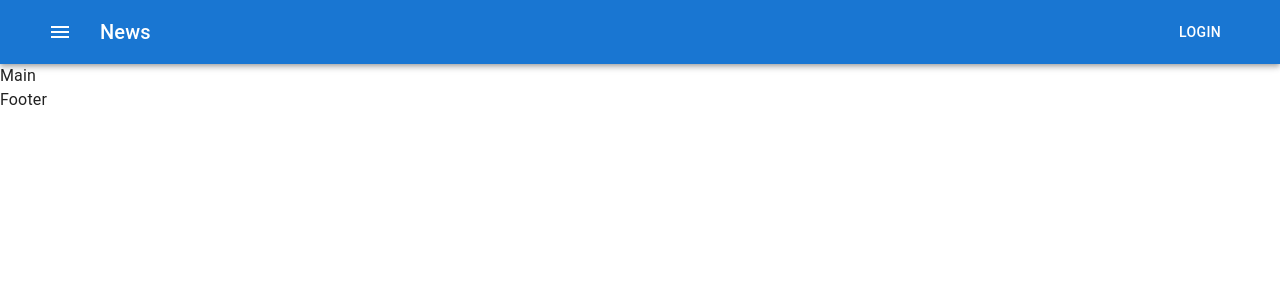
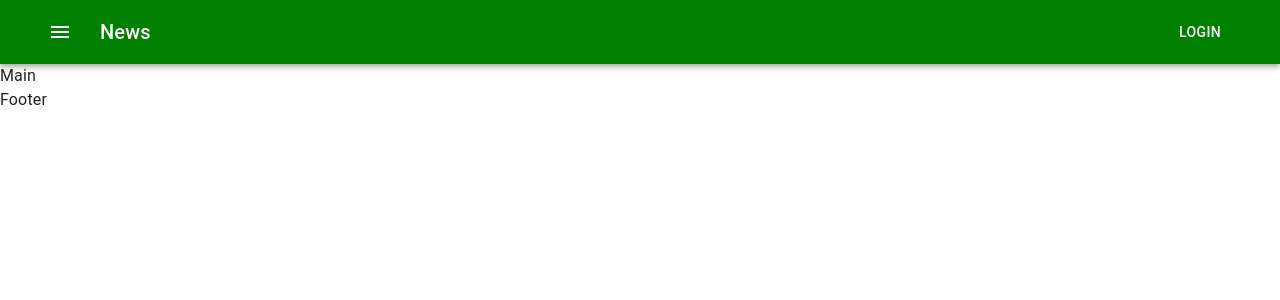
Before and after one commit to Artem-Semenov/shop-project, a React (Create React App) app: page / in a window 1280 px wide. Shown: the top 300 px of the page. Built offline with nearby package versions, Linux system fonts and the light colour scheme.

Commit message:
Added StyledEngineProvider component from MUI to make my own css styles priority

```diff
--- a/src/container/App/App.tsx
+++ b/src/container/App/App.tsx
@@ -1,6 +1,7 @@
 import Footer from "container/Footer/Footer";
 import Header from "container/Header/Header";
 import Main from "container/Main/Main";
+import { StyledEngineProvider } from '@mui/material/styles';
 
 import CssBaseline from "@mui/material/CssBaseline";
 
@@ -8,10 +9,12 @@
 const App = (props: Props) => {
   return (
     <>
+     <StyledEngineProvider injectFirst>
       <CssBaseline />
       <Header />
       <Main />
       <Footer />
+      </StyledEngineProvider>
     </>
   );
 };
--- /dev/null
+++ b/src/container/Header/Header.scss
@@ -0,0 +1,3 @@
+.app-bar {
+  background-color: green;
+}
--- a/src/container/Header/Header.tsx
+++ b/src/container/Header/Header.tsx
@@ -1,16 +1,17 @@
-import AppBar from '@mui/material/AppBar';
-import Toolbar from '@mui/material/Toolbar';
-import Typography from '@mui/material/Typography';
-import Button from '@mui/material/Button';
-import IconButton from '@mui/material/IconButton';
-import MenuIcon from '@mui/icons-material/Menu';
-import { Container } from '@mui/system';
+import AppBar from "@mui/material/AppBar";
+import Toolbar from "@mui/material/Toolbar";
+import Typography from "@mui/material/Typography";
+import Button from "@mui/material/Button";
+import IconButton from "@mui/material/IconButton";
+import MenuIcon from "@mui/icons-material/Menu";
+import { Container } from "@mui/system";
+import "./Header.scss";
 
-type Props = {}
+type Props = {};
 const Header = (props: Props) => {
   return (
-    <AppBar position="static">
-      <Container maxWidth = 'xl'>
+    <AppBar position="static" className="app-bar">
+      <Container maxWidth="xl">
         <Toolbar>
           <IconButton
             size="large"
@@ -28,6 +29,6 @@
         </Toolbar>
       </Container>
     </AppBar>
-  )
-}
-export default Header
+  );
+};
+export default Header;
```
Lines whose indentation alone changed are shown as unchanged.
